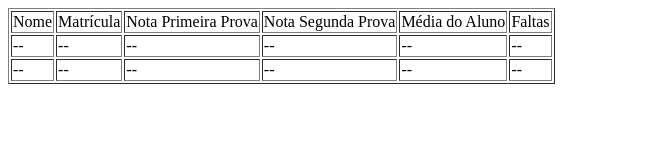
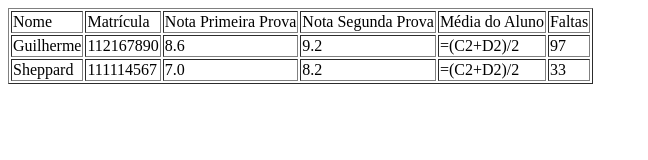
Before and after one commit to guisml/tabela-aula13-03, a plain HTML site: page index.html in a window 1280 px wide. Shown: the whole page, without its empty margins (0-648 px from the left). Drawn offline with Linux system fonts and the light colour scheme.

Commit message:
Update index.html

```diff
--- a/index.html
+++ b/index.html
@@ -17,20 +17,20 @@
         <td>Faltas</td>
     </tr>
     <tr>
-        <td>--</td>
-        <td>--</td>
-        <td>--</td>
-        <td>--</td>
-        <td>--</td>
-        <td>--</td>
+        <td>Guilherme</td>
+        <td>112167890</td>
+        <td>8.6</td>
+        <td>9.2</td>
+        <td>=(C2+D2)/2</td>
+        <td>97</td>
     </tr>
     <tr>
-        <td>--</td>
-        <td>--</td>
-        <td>--</td>
-        <td>--</td>
-        <td>--</td>
-        <td>--</td>
+        <td>Sheppard</td>
+        <td>111114567</td>
+        <td>7.0</td>
+        <td>8.2</td>
+        <td>=(C2+D2)/2</td>
+        <td>33</td>
     </tr>
     </table>
 
```
